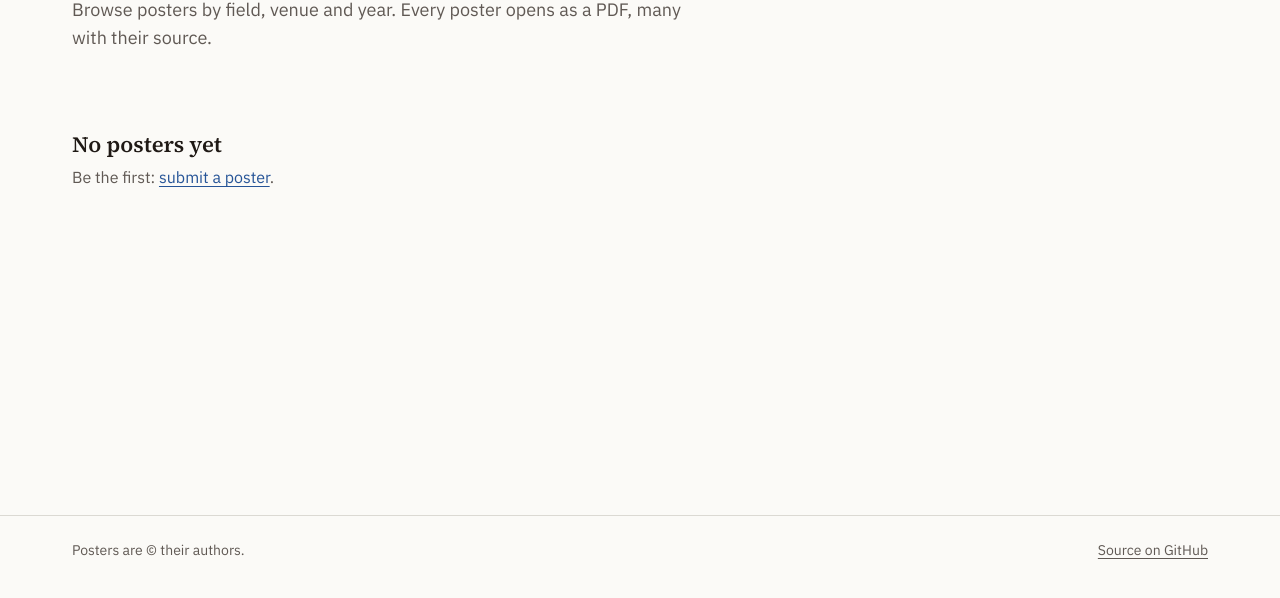
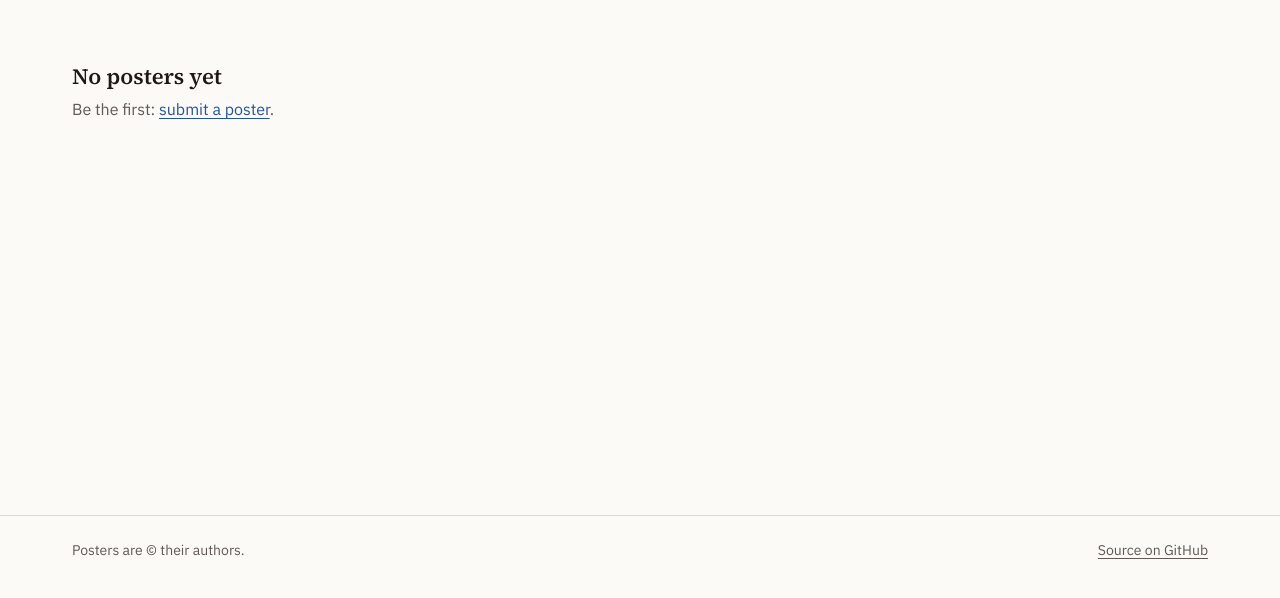
Before and after one commit to asmarcz/poster-gallery, an Astro site: page / in a window 1280 px wide. Shown: the part 202-800 px from the top of the page. Built offline with nearby package versions, Linux system fonts and the light colour scheme; Astro itself is replaced by a stand-in of ours.

Commit message:
drop intro subtitle

```diff
--- a/src/pages/index.astro
+++ b/src/pages/index.astro
@@ -27,7 +27,6 @@ const levels = Object.entries(thesisLevels).filter(([level]) => usedLevels.has(l
   <div class="page">
     <section class="intro">
       <h1>Academic posters</h1>
-      <p>Browse posters by field, venue and year. Every poster opens as a PDF, many with their source.</p>
     </section>
 
     {
@@ -213,12 +212,6 @@ const levels = Object.entries(thesisLevels).filter(([level]) => usedLevels.has(l
     letter-spacing: -0.02em;
   }
 
-  .intro p {
-    margin-top: 0.75rem;
-    color: var(--muted);
-    font-size: var(--text-lg);
-  }
-
   .filters {
     display: flex;
     flex-wrap: wrap;
```
